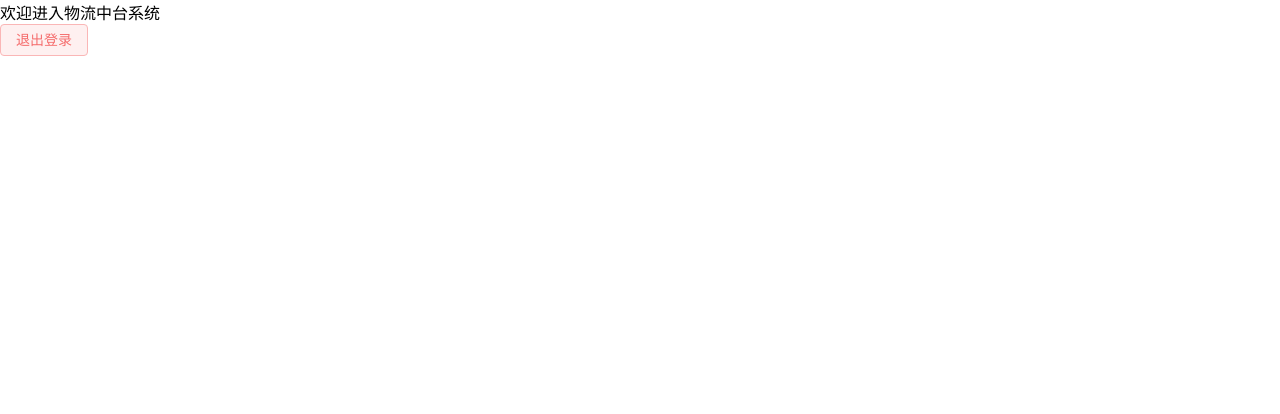
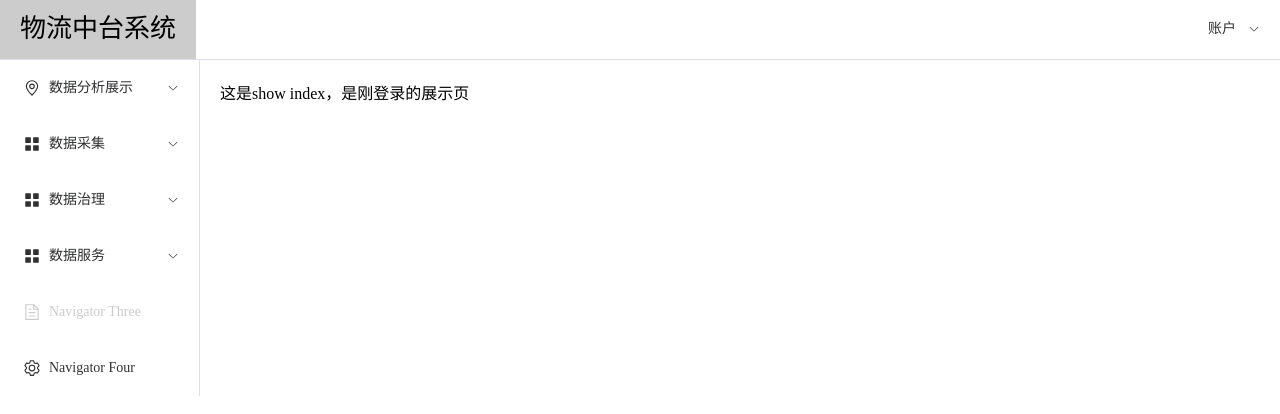
Before and after one commit to Bsheepcoder/SpringBoot3-vue3-template, a Vue app in the folder study-project-frontend/: page /index in a window 1280 px wide. Shown: the top 414 px of the page. Built offline with nearby package versions, Linux system fonts and the light colour scheme.

Commit message:
前端页面管理界面完善

```diff
--- /dev/null
+++ b/study-project-frontend/src/components/datashow/index.vue
@@ -0,0 +1,11 @@
+<script setup>
+
+</script>
+
+<template>
+这是show index，是刚登录的展示页
+</template>
+
+<style scoped>
+
+</style>
--- /dev/null
+++ b/study-project-frontend/src/components/datasource/dbmove.vue
@@ -0,0 +1,11 @@
+<script setup>
+
+</script>
+
+<template>
+dbmove
+</template>
+
+<style scoped>
+
+</style>
--- /dev/null
+++ b/study-project-frontend/src/components/datasource/fileimport.vue
@@ -0,0 +1,12 @@
+<script setup>
+
+</script>
+
+<template>
+  fileimport
+
+</template>
+
+<style scoped>
+
+</style>
--- a/study-project-frontend/src/main.js
+++ b/study-project-frontend/src/main.js
@@ -7,6 +7,9 @@ import App from './App.vue'
 import router from './router'
 import axios from "axios";
 
+import ElementPlus from 'element-plus';//为vue3项目特别更新的版本
+import 'element-plus/dist/index.css';
+
 const app = createApp(App)
 
 //配置后端服务地址
--- a/study-project-frontend/src/router/index.js
+++ b/study-project-frontend/src/router/index.js
@@ -22,7 +22,24 @@ const router = createRouter({
     },{
       path:'/index',
       name:'index',
-      component:() => import('@/views/IndexView.vue')
+      component:() => import('@/views/IndexView.vue'),
+      children:[
+        {
+          path:'',
+          name:'datashow-index',
+          component:()=>import('@/components/datashow/index.vue')
+        },
+        {
+          path:'fileimport',
+          name:'datasource-fileimport',
+          component:()=>import('@/components/datasource/fileimport.vue')
+        },
+        {
+          path:'dbmove',
+          name:'datasource-dbmove',
+          component:()=>import('@/components/datasource/dbmove.vue')
+        },
+      ]
     }
   ]
 })
--- a/study-project-frontend/src/views/IndexView.vue
+++ b/study-project-frontend/src/views/IndexView.vue
@@ -1,23 +1,144 @@
 
 
 <template>
-  <div>
-      欢迎进入物流中台系统
+  <div class="common-layout">
+    <el-container style="height: auto">
+        <el-header style="padding: 0">
+            <el-menu
+                    :default-active="activeIndex"
+                    class="el-menu-demo"
+                    mode="horizontal"
+                    :ellipsis="false"
+                    @select="handleSelect"
+                    background-color="#ffffff"
+
+            >
+                <el-menu-item index="0" style="color: black;font-size: 26px" >物流中台系统</el-menu-item>
+                <div class="flex-grow" />
+                    <el-sub-menu index="2">
+                        <template #title>账户</template>
+                        <el-menu-item index="2-1">个人信息</el-menu-item>
+                        <el-menu-item index="2-2">其他</el-menu-item>
+                        <el-menu-item index="2-3" @click="logout">退出登录</el-menu-item>
+                    </el-sub-menu>
+            </el-menu>
+            </el-header>
+        <el-container>
+            <el-aside width="200px">
+                        <el-menu
+                                default-active="2"
+                                class="el-menu-vertical-demo"
+                        >
+                            <el-sub-menu index="1">
+                                <template #title>
+                                    <el-icon><location /></el-icon>
+                                    <span>数据分析展示</span>
+                                </template>
+                                <el-menu-item-group title="Group One">
+                                    <el-menu-item index="1-1">item one</el-menu-item>
+                                    <el-menu-item index="1-2">item two</el-menu-item>
+                                </el-menu-item-group>
+                                <el-menu-item-group title="Group Two">
+                                    <el-menu-item index="1-3">item three</el-menu-item>
+                                </el-menu-item-group>
+                            </el-sub-menu>
+                            <el-sub-menu index="2">
+                                <template #title>
+                                <el-icon><icon-menu /></el-icon>
+                                <span>数据采集</span>
+                                </template>
+
+                                <el-menu-item index="2-1"  @click="router.push('index/fileimport')">文件导入</el-menu-item>
+                                <el-menu-item index="2-2"  @click="router.push('index/dbmove')" >数据库转存</el-menu-item>
+                                <el-menu-item index="2-3">other</el-menu-item>
+                            </el-sub-menu>
+                            <el-sub-menu index="3">
+                                <template #title>
+                                    <el-icon><icon-menu /></el-icon>
+                                    <span>数据治理</span>
+                                </template>
+                                <el-menu-item-group title="Group One">
+                                    <el-menu-item index="1-1">item one</el-menu-item>
+                                    <el-menu-item index="1-2">item two</el-menu-item>
+                                </el-menu-item-group>
+                                <el-menu-item-group title="Group Two">
+                                    <el-menu-item index="1-3">item three</el-menu-item>
+                                </el-menu-item-group>
+                                <el-sub-menu index="1-4">
+                                    <template #title>item four</template>
+                                    <el-menu-item index="1-4-1">item one</el-menu-item>
+                                </el-sub-menu>
+                            </el-sub-menu>
+                            <el-sub-menu index="4">
+                                <template #title>
+                                    <el-icon><icon-menu /></el-icon>
+                                    <span>数据服务</span>
+                                </template>
+                                <el-menu-item-group title="Group One">
+                                    <el-menu-item index="1-1">item one</el-menu-item>
+                                    <el-menu-item index="1-2">item two</el-menu-item>
+                                </el-menu-item-group>
+                                <el-menu-item-group title="Group Two">
+                                    <el-menu-item index="1-3">item three</el-menu-item>
+                                </el-menu-item-group>
+                                <el-sub-menu index="1-4">
+                                    <template #title>item four</template>
+                                    <el-menu-item index="1-4-1">item one</el-menu-item>
+                                </el-sub-menu>
+                            </el-sub-menu>
+                            <el-menu-item index="5" disabled>
+                                <el-icon><document /></el-icon>
+                                <span>Navigator Three</span>
+                            </el-menu-item>
+                            <el-menu-item index="4">
+                                <el-icon><setting /></el-icon>
+                                <span>Navigator Four</span>
+                            </el-menu-item>
+                        </el-menu>
+            </el-aside>
+            <el-main>
+                <router-view v-slot="{ Component }">
+                    <transition name="el-fade-in-linear">
+                        <component :is="Component" />
+                    </transition>
+                </router-view>
+            </el-main>
+        </el-container>
+    </el-container>
   </div>
-  <div>
-      <el-button @click="logout" type="danger" plain>退出登录</el-button>
-  </div>
+
+
 </template>
 
 <style scoped>
+
+.submenu{
+    background-color:#181e32;
+}
+.flex-grow {
+    flex-grow: 1;
+}
 
 </style>
 
 <script setup>
 
-import {ElMessage} from "element-plus";
+import {ElMessage } from "element-plus";
 import {get} from "@/net";
 import router from "@/router";
+import {
+    Document,
+    Menu as IconMenu,
+    Location,
+    Setting,
+} from '@element-plus/icons-vue'
+import {ref} from "vue";
+// const handleOpen = (key: string, keyPath: string[]) => {
+//     console.log(key, keyPath)
+// }
+// const handleClose = (key: string, keyPath: string[]) => {
+//     console.log(key, keyPath)
+// }
 
 const logout = () => {
         get('/api/auth/logout',(message)=>{
@@ -25,4 +146,6 @@ const logout = () => {
             router.push('/')
         })
 }
+
+const activeIndex = ref('1')
 </script>
```
Also changed, not shown: 1 other file (tests, documents, lock files or other folders).
